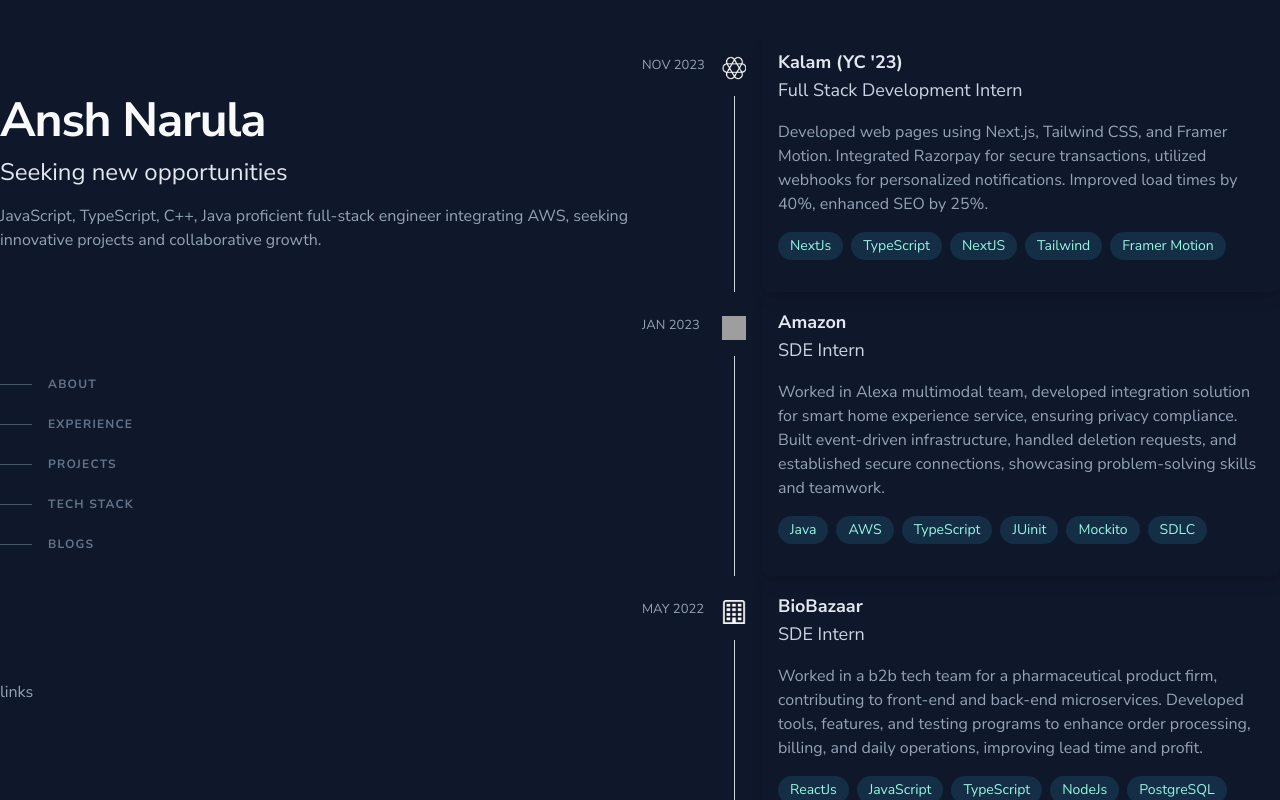
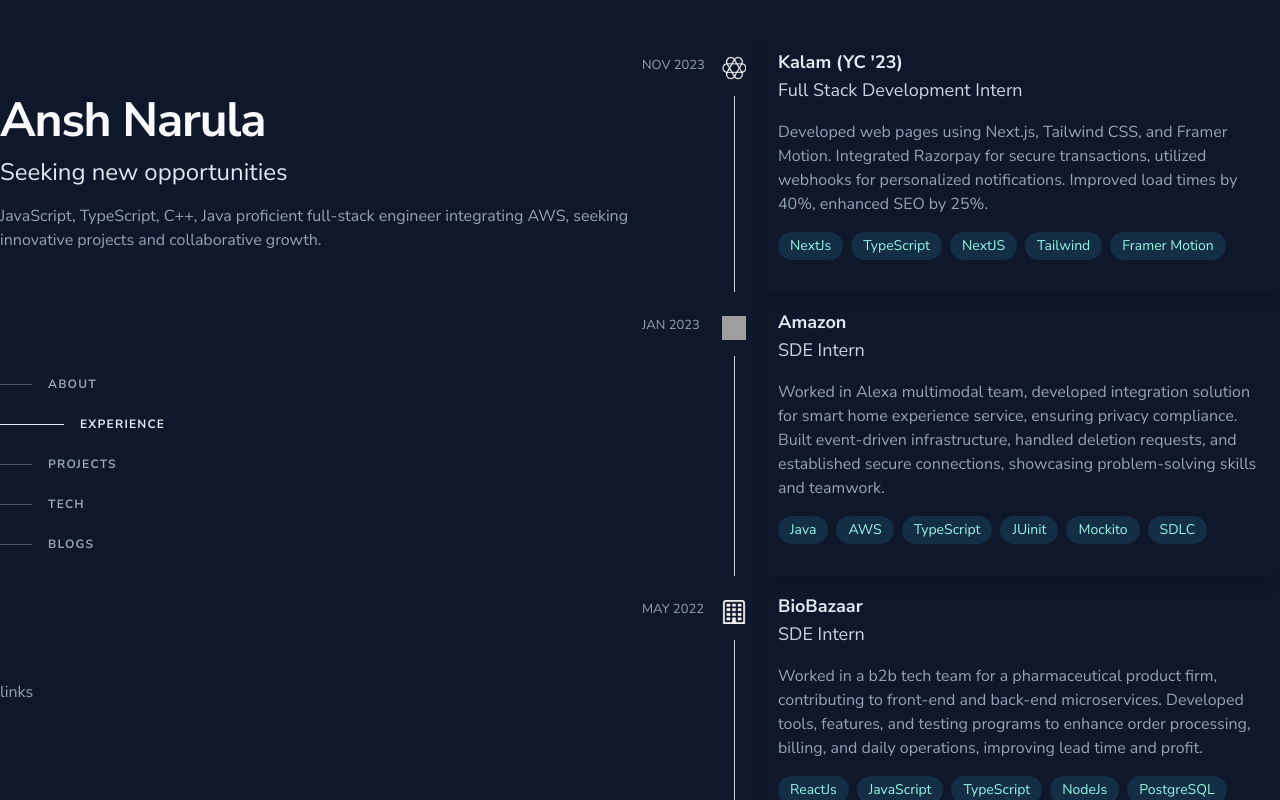
Before and after one commit to anshnarula5/portfoliov3, a Next.js app: page / in a window 1280 px wide. Shown: the top 800 px of the page. Built offline with nearby package versions, Linux system fonts and the light colour scheme; grey boxes are pictures that could not be loaded.

Commit message:
scroll and make nav active

```diff
--- a/app/components/Hero.tsx
+++ b/app/components/Hero.tsx
@@ -1,14 +1,43 @@
 "use client"
 
 import Link from 'next/link'
-import React, { useState } from 'react'
+import React, { useEffect, useState } from 'react'
 
 const Hero = () => {
-  const [activeLink, setActiveLink] = useState('');
+  const [currentSection, setCurrentSection] = useState('');
 
-  const handleLinkClick = (link: string) => {
-    setActiveLink(link);
-  };
+  useEffect(() => {
+    const handleScroll = () => {
+      const sections = document.querySelectorAll('section');
+      let current = '';
+
+      sections.forEach(section => {
+        const sectionTop = section.offsetTop;
+        const sectionHeight = section.clientHeight;
+        if (window.scrollY >= sectionTop && window.scrollY < sectionTop + sectionHeight) {
+          current = section.id;
+        }
+      });
+
+      setCurrentSection(current);
+    };
+
+    window.addEventListener('scroll', handleScroll);
+
+    return () => {
+      window.removeEventListener('scroll', handleScroll);
+    };
+  }, []);
+
+  const NavItem = ({section}: {section: string}) => {
+    const isActive = section === currentSection;
+    return (
+      <Link href={`#${section}`} className={`group flex items-center py-3`}>
+      <span className={`${isActive && '!bg-slate-200 !w-16'} nav-indicator mr-4 h-px w-8 bg-slate-600 transition-all group-hover:w-12 group-hover:bg-slate-300 group-focus-within:w-8 group-focus-within:bg-slate-300 motion-reduce:transition-none`}></span>
+      <span className={`${isActive && '!text-slate-200'} nav-text text-xs font-bold uppercase tracking-widest text-slate-400 group-hover:text-slate-300 group-focus-within:text-slate-300`}>{section}</span>
+    </Link>
+    )
+  }
   return (
     <div className='flex-1 md:py-[6rem] md:h-screen !overflow-hidden !sticky top-0 flex md:flex-col md:justify-between'>
       <div className='flex flex-col gap-28'>
@@ -24,26 +53,11 @@
           </p>
         </div>
         <div>
-        <Link href="#about" className={`group flex items-center py-3 `} onClick={() => handleLinkClick('#about')}>
-        <span className='nav-indicator mr-4 h-px w-8 bg-slate-600 transition-all group-hover:w-16 group-hover:bg-slate-200 group-focus-within:w-16 group-focus-within:bg-slate-200 motion-reduce:transition-none'></span>
-        <span className='nav-text text-xs font-bold uppercase tracking-widest text-slate-500 group-hover:text-slate-200 group-focus-within:text-slate-200'>About</span>
-      </Link>
-          <Link href="#experience" className='group flex items-center  py-3'>
-            <span className='nav-indicator mr-4 h-px w-8 bg-slate-600 transition-all group-hover:w-16 group-hover:bg-slate-200 group-focus-within:w-16 group-focus-within:bg-slate-200 motion-reduce:transition-none'></span>
-            <span className='nav-text text-xs font-bold uppercase tracking-widest text-slate-500 group-hover:text-slate-200 group-focus-within:text-slate-200'>Experience</span>
-          </Link>
-          <Link href="#projects" className='group flex items-center  py-3'>
-            <span className='nav-indicator mr-4 h-px w-8 bg-slate-600 transition-all group-hover:w-16 group-hover:bg-slate-200 group-focus-within:w-16 group-focus-within:bg-slate-200 motion-reduce:transition-none'></span>
-            <span className='nav-text text-xs font-bold uppercase tracking-widest text-slate-500 group-hover:text-slate-200 group-focus-within:text-slate-200'>Projects</span>
-          </Link>
-          <Link href="#tech" className='group flex items-center  py-3'>
-            <span className='nav-indicator mr-4 h-px w-8 bg-slate-600 transition-all group-hover:w-16 group-hover:bg-slate-200 group-focus-within:w-16 group-focus-within:bg-slate-200 motion-reduce:transition-none'></span>
-            <span className='nav-text text-xs font-bold uppercase tracking-widest text-slate-500 group-hover:text-slate-200 group-focus-within:text-slate-200'>Tech Stack</span>
-          </Link>
-          <Link href="#blogs" className='group flex items-center  py-3'>
-            <span className='nav-indicator mr-4 h-px w-8 bg-slate-600 transition-all group-hover:w-16 group-hover:bg-slate-200 group-focus-within:w-16 group-focus-within:bg-slate-200 motion-reduce:transition-none'></span>
-            <span className='nav-text text-xs font-bold uppercase tracking-widest text-slate-500 group-hover:text-slate-200 group-focus-within:text-slate-200'>Blogs</span>
-          </Link>
+          <NavItem section='about' />
+          <NavItem section='experience' />
+          <NavItem section='projects' />
+          <NavItem section='tech' />
+          <NavItem section='blogs' />
         </div>
       </div>
 
--- a/app/components/sections/ProjectSection.tsx
+++ b/app/components/sections/ProjectSection.tsx
@@ -3,7 +3,7 @@
 
 const ProjectSection = () => {
   return (
-    <section className='flex flex-col py-8' id='projects'>
+    <section className='flex flex-col py-8 h-screen' id='projects'>
       <Project
         name="JobPulse"
         poster="/jobtracker.webp"
```
